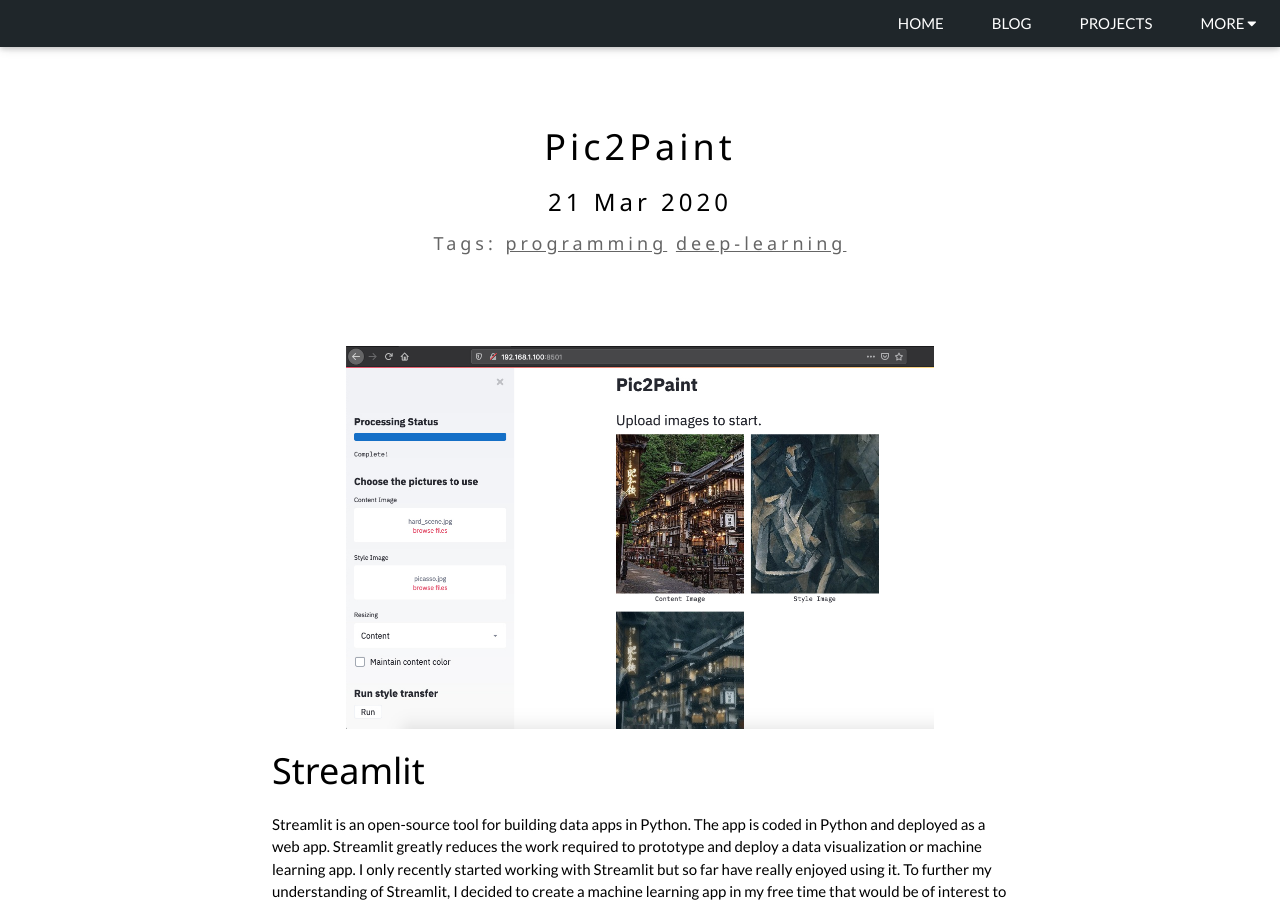
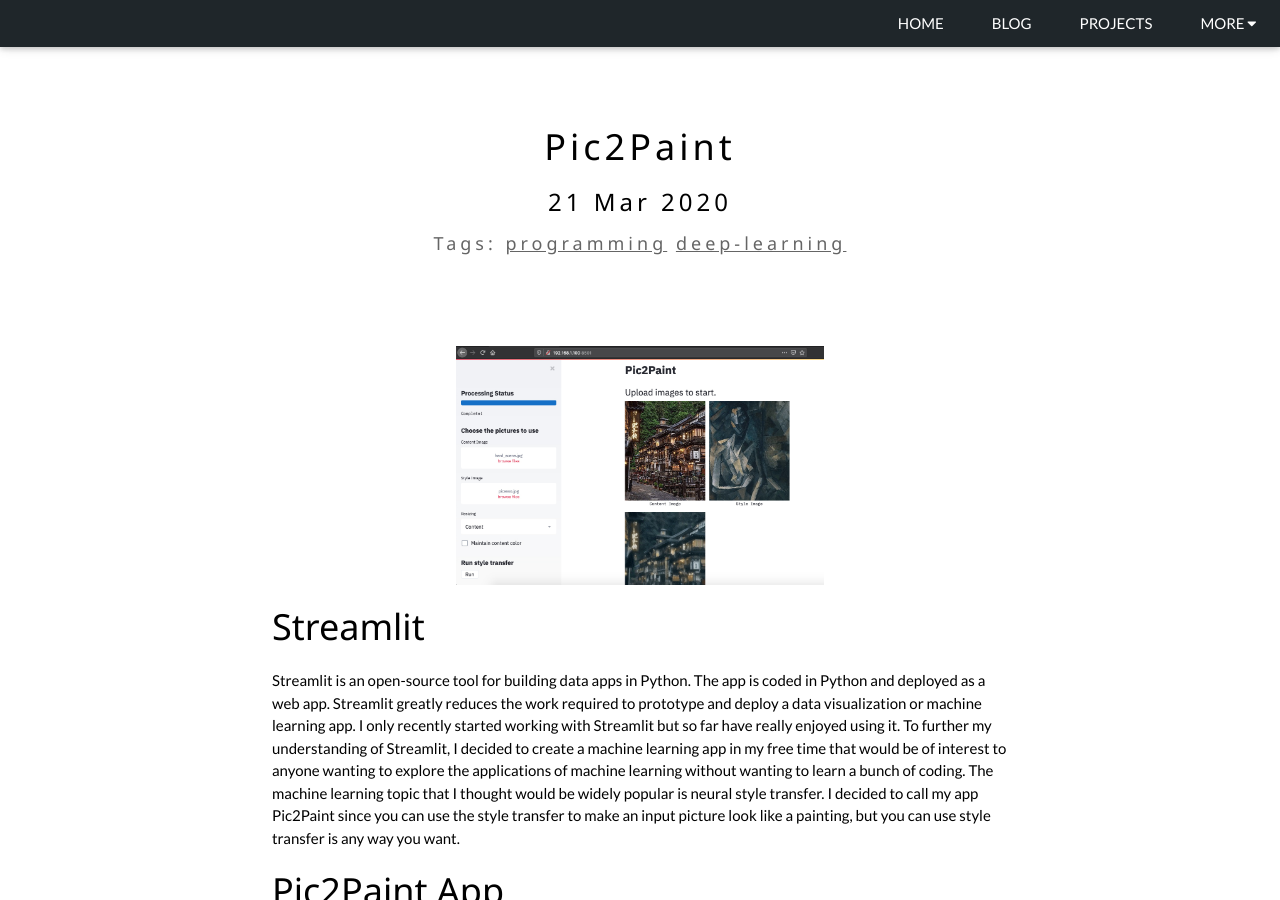
Before and after one commit to michaelriedl/michaelriedl.github.io, a Jekyll site: the page built from _posts/2020-03-21-pic-2-paint.md, in a window 1280 px wide and 900 px high. Built offline with Jekyll 4.4.1, drawn with Linux system fonts in a browser that asks for light colours.

Commit message:
Formatting

```diff
--- a/_posts/2020-03-21-pic-2-paint.md
+++ b/_posts/2020-03-21-pic-2-paint.md
@@ -7,7 +7,7 @@
 ---
 
 <p align="center">
-<img src="/assets/images/blogs/pic2paint.jpg" alt="Pic2Paint" style="width:80%">
+<img src="/assets/images/blogs/pic2paint.jpg" alt="Pic2Paint" style="width:50%">
 </p>
 
 # Streamlit
@@ -27,10 +27,8 @@
 I am not currently hosting the app for other to use since that could potentially cost a lot of money if it became popular or someone decided to abuse its use for free processing. However, I have put the source code up on my <a href="https://github.com/michaelriedl" target="_blank">GitHub</a> for others to download and use. If you give the app a try, let me know what you think! Below are some example results of the algorithm.
 
 <div class="w3-row w3-padding-32 w3-center">
-    <div class="w3-third">
-        <img src="/assets/images/blogs/picasso.jpg" class="w3-round w3-margin-bottom" alt="Style Image" style="width:25%">
-        <figcaption>Style Image</figcaption>
-    </div>
+    <img src="/assets/images/blogs/picasso.jpg" class="w3-round w3-margin-bottom" alt="Style Image" style="width:33%">
+    <figcaption>Style Image</figcaption>
 </div>
 <div class="w3-row w3-padding-32 w3-center">
     <div class="w3-third">
```
Also changed, not shown: _posts/2015-01-01-batbone-tri-update.md (+1 -1 lines).
